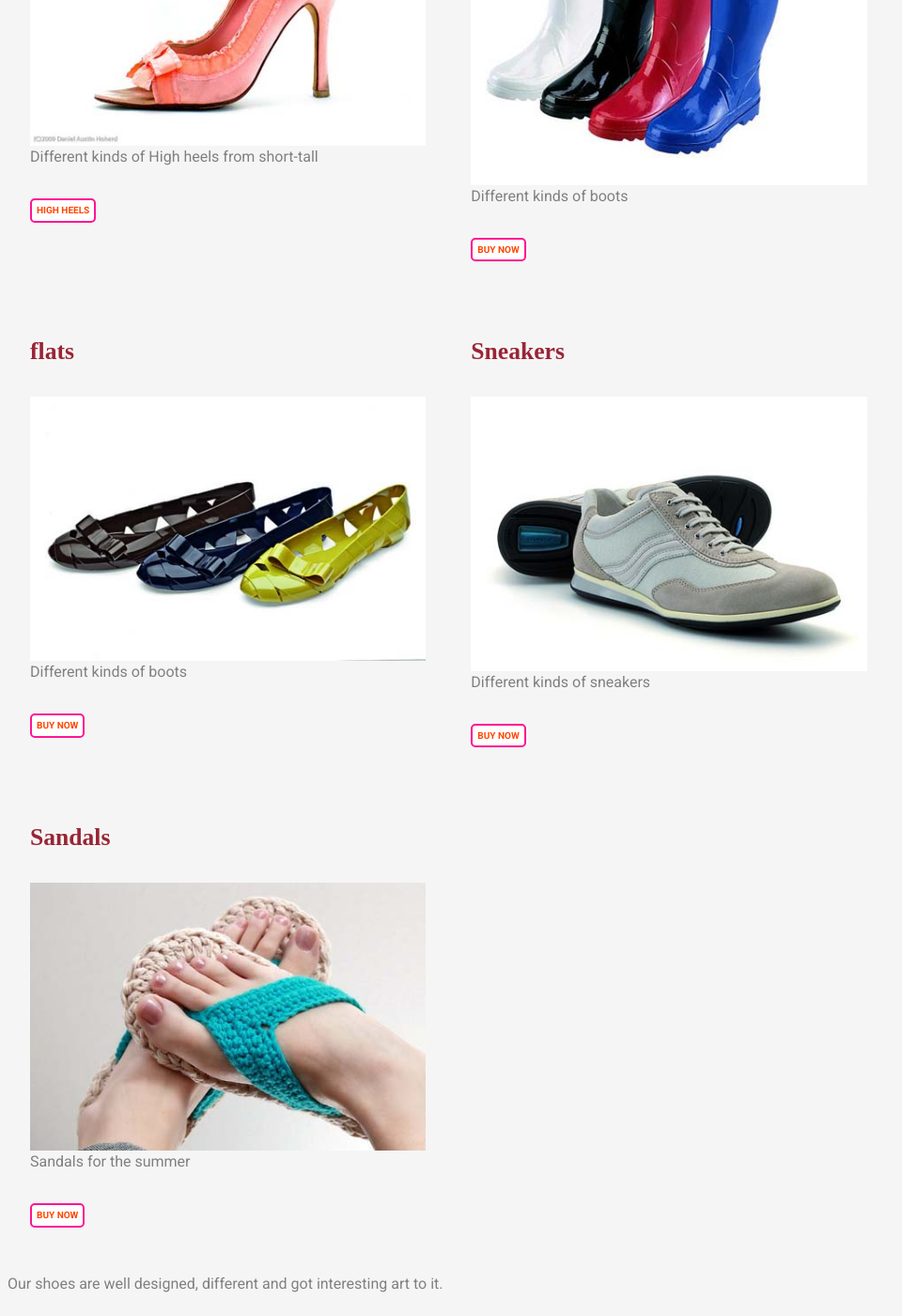
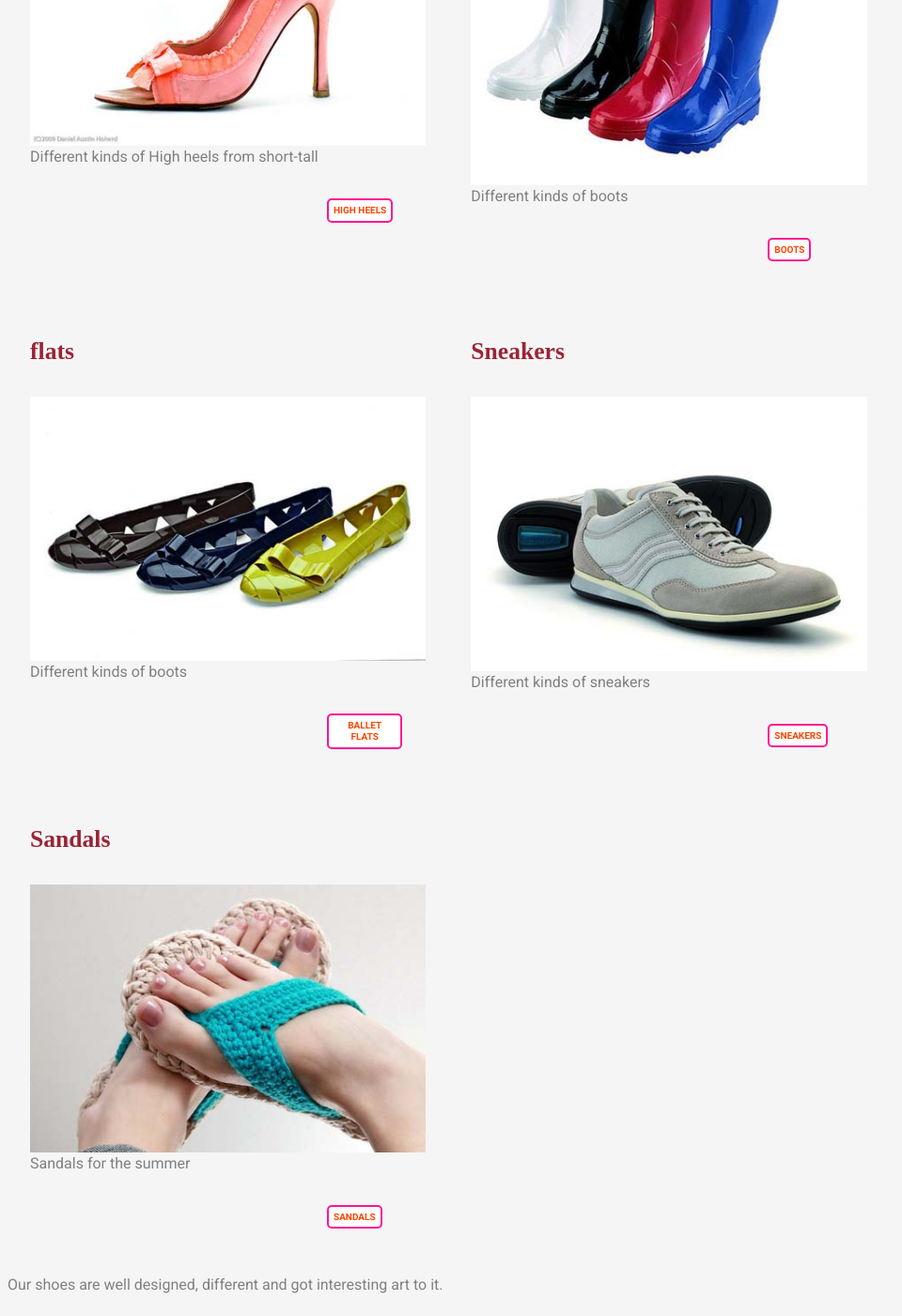
Before and after one commit to elisak/ecommerce-website, a Jekyll site: the page built from index.html, in a window 1280 px wide and 1400 px high, scrolled down 1801 px. Shown: the whole window at 94% size, without its empty margins (0-960 px from the left). Built offline with Jekyll 4.4.1, drawn with Linux system fonts in a browser that asks for light colours; nearby versions of some CDN libraries; some web fonts are replaced; Markdown is read by kramdown in place of the engine named in the settings.

```diff
--- a/index.html
+++ b/index.html
@@ -26,7 +26,7 @@
 				{% include promo-small.html title="Heels" desc="Different kinds of High heels from short-tall" image="high-heels.jpg" url="shoes/" %}
 
 				<div>
-		    <a class="btn giga" href="{{site.baseurl}}/shoes/high-heels"> HIGH HEELS</a>
+		    <a class="btn giga unit-offset-s-3-4" href="{{site.baseurl}}/shoes/high-heels"> HIGH HEELS</a>
 		    </div>
 
 			</div>
@@ -36,7 +36,7 @@
 				{% include promo-small.html title="Boots" desc="Different kinds of boots" image="rain-boots.jpg" url="shoes/" %}
 
 				<div>
-		    <a class="btn giga" href="{{site.baseurl}}/cart/"> Buy NOW</a>
+		    <a class="btn giga unit-offset-s-3-4" href="{{site.baseurl}}/cart/"> BOOTS</a>
 		    </div>
 
 			</div>
@@ -46,7 +46,7 @@
 				{% include promo-small.html title="flats" desc="Different kinds of boots" image="flats.jpg" url="shoes/" %}
 
 				<div>
-		    <a class="btn giga" href="{{site.baseurl}}/cart/"> Buy NOW</a>
+		    <a class="btn giga unit-offset-s-3-4" href="{{site.baseurl}}/cart/"> BALLET FLATS</a>
 		    </div>
 
 			</div>
@@ -56,7 +56,7 @@
 				{% include promo-small.html title="Sneakers" desc="Different kinds of sneakers" image="sneakers.jpg" url="shoes/" %}
 
 				<div>
-		    <a class="btn giga" href="{{site.baseurl}}/cart/"> Buy NOW</a>
+		    <a class="btn giga unit-offset-s-3-4" href="{{site.baseurl}}/cart/"> SNEAKERS</a>
 		    </div>
 
 			</div>
@@ -65,7 +65,7 @@
 				{% include promo-small.html title="Sandals" desc="Sandals for the summer" image="sandals.jpg" url="shoes/" %}
 
 				<div>
-			  <a class="btn giga" href="{{site.baseurl}}/cart/"> Buy NOW</a>
+			  <a class="btn giga unit-offset-s-3-4" href="{{site.baseurl}}/cart/"> SANDALS</a>
 			  </div>
 
 			</div>
```
